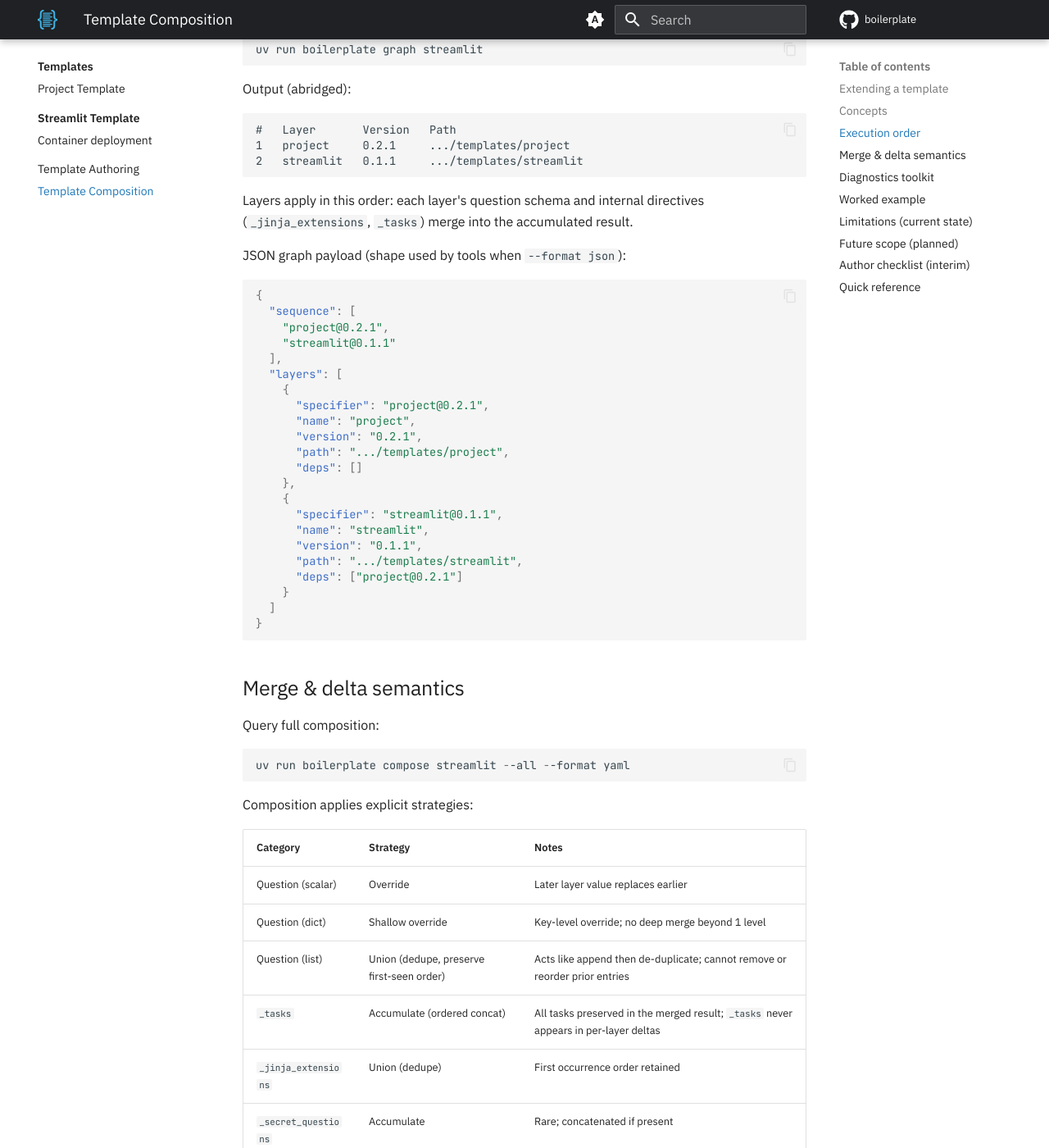
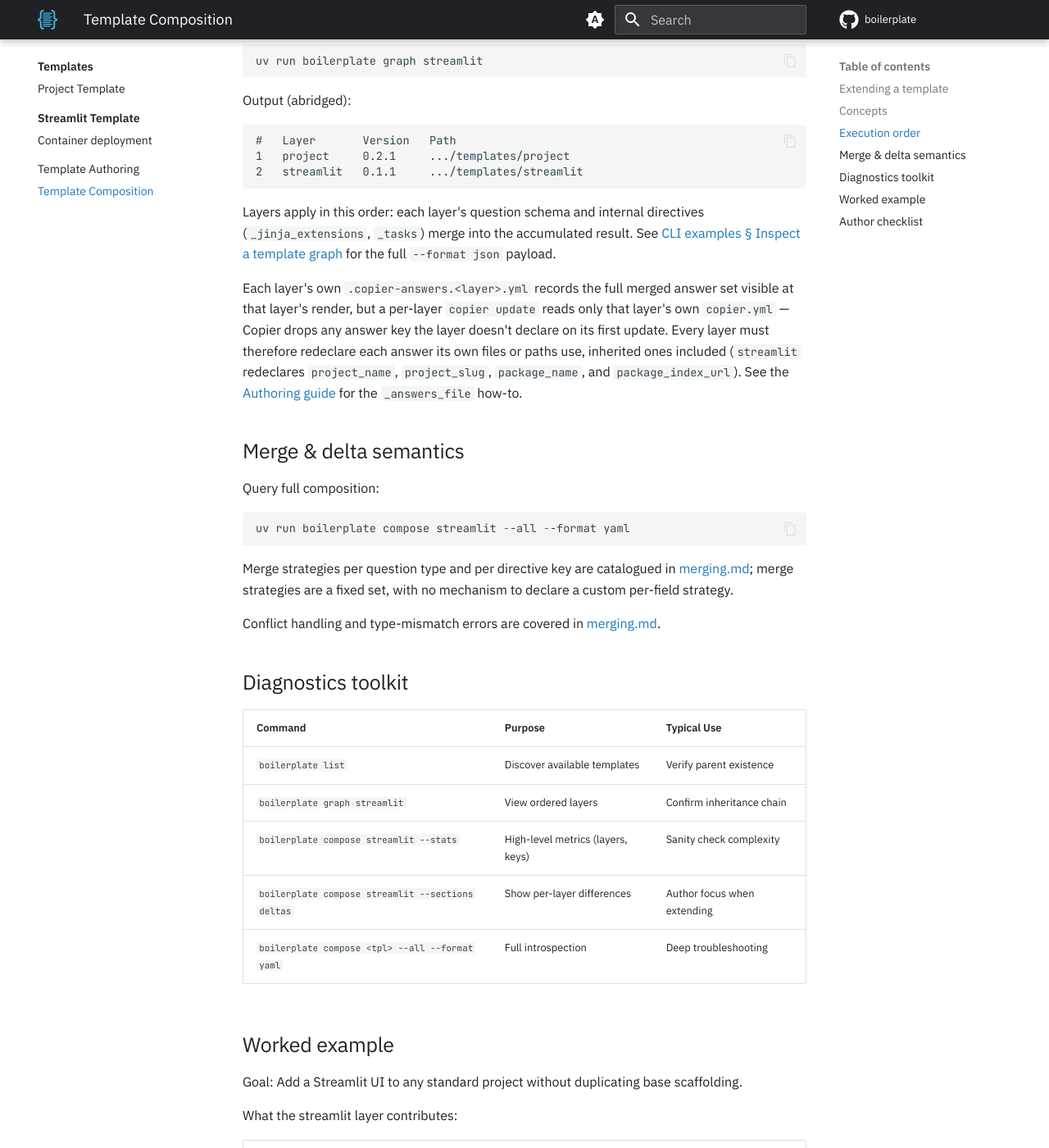
Before and after one commit to TheRealBillSiegler/boilerplate, an MkDocs documentation site: the page built from docs/templates-hub/composition.md, in a window 1280 px wide and 1400 px high, scrolled down 1802 px. Shown: the whole window at 82% size. Built offline with MkDocs 1.6.1 and Material for MkDocs 9.7.7, drawn with Linux system fonts in a browser that asks for light colours; comment, search, counter and statistics services are not loaded; the version menu is left out; some of the changed text lies outside the part shown.

Commit message:
docs: consolidate composition guidance and send lookups to reference
Collapse composition.md's scattered example, merge-rule, and quick-
reference sections into one telling per topic (Execution order, Merge
& delta semantics, Worked example, Author checklist), and send
class-name and merge-strategy lookups to reference/api.md and
reference/merging.md instead of restating them. Move the full graph
--format json payload to cli-examples.md next to the command that
produces it. Move the per-layer answers-file "why" (Copier drops
foreign keys on first update) from authoring.md's how-to step into
composition.md's Execution order, with a link back. Cut planned-scope
content (version pinning, conflict reporting, and the rest of
composition.md's former Limitations/Future scope sections) to a
Planned admonition and the roadmap backlog, keeping only the one
current-state fact (merge strategies are a fixed set) on the page.
Replace design/03's duplicate merge-rules summary and shared-file
authoring guide with links to design/04, which owns both.

Co-Authored-By: Claude Fable 5.1 <noreply@anthropic.com>

````diff
--- a/docs/design/03-template-system.md
+++ b/docs/design/03-template-system.md
@@ -401,34 +401,11 @@ For `filesystem` catalog sources, only the `boilerplate.yml` version is used —
 
 ### Composition rules quick reference
 
-| Concept | Behavior |
-|---------|----------|
-| File overlay | Later layers completely replace earlier layers' files at the same path |
-| Question merge | Shallow merge: later layer's top-level keys override; nested dicts replaced wholesale |
-| `_exclude`, `_subdirectory` | Layer-local: each layer retains its own Copier directives |
-| Task accumulation | Tasks from all layers are collected and executed in dependency order after final render |
-| Diamond dependencies | Each template is rendered once. The template appearing latest in the topological render order wins file conflicts. Topological order follows `extends` declaration order (later entries rendered later). Use `boilerplate graph` to verify the render sequence. |
-
-> **Authoring tip**: Use `boilerplate compose <template> --section layers` to inspect per-layer contributions and identify unintentional file collisions before publishing.
+See [04-composition-engine.md §Merge Rules](04-composition-engine.md#merge-rules) for the merge-strategy mapping, [§Topological Sort](04-composition-engine.md#topological-sort) for diamond-dependency file precedence, and [§Render Behavior](04-composition-engine.md#render-behavior) for file-overlay semantics.
 
 #### Shared File Authoring Guide
 
-When multiple layers need to contribute to the same output file (e.g., `pyproject.toml`, `README.md`), use one of these patterns:
-
-**Pattern 1: Single Owner (Recommended)** Designate one layer as the sole owner of the file. Other layers declare their requirements as template questions that the owning layer's template incorporates.
-
-Example: The `project` base template owns `pyproject.toml`. A derived `streamlit` template adds a `streamlit_version` question. The base template's `pyproject.toml.jinja` includes:
-
-```jinja
-[project]
-dependencies = [
-    {% if streamlit_version is defined %}"streamlit>={{ streamlit_version }}",{% endif %}
-]
-```
-
-**Pattern 2: Post-Render Task** Use a `_tasks` entry to modify the file programmatically after rendering (e.g., `toml` or `json` manipulation scripts).
-
-**Avoid**: Having multiple layers each provide their own copy of the same file. The last layer in topological order silently replaces earlier layers' versions with no merge.
+See [04-composition-engine.md §Managing Shared Files Across Layers](04-composition-engine.md#managing-shared-files-across-layers) for the single-owner and post-render-task patterns for a file multiple layers need to contribute to.
 
 ---
 
--- a/docs/templates-hub/composition.md
+++ b/docs/templates-hub/composition.md
@@ -18,12 +18,14 @@ Rules:
 
 1. A parent must be discoverable by name via `boilerplate list`.
 2. Multiple parents are supported. Siblings are processed in `extends` declaration order, deterministically; later-declared siblings render later and take precedence on conflicts.
-3. Version pinning (future) will allow `parent@>=1.2` style constraints.
 
 !!! warning "Before you extend"
     - Lists merge by union only — inherited entries can't be removed or reordered, so design list-type questions to be purely additive.
     - Dict questions overlay shallowly — a child overriding one key inside a nested structure replaces the whole structure at that level, not just that key.
     - File conflicts aren't diagnosed — if a child writes a path the parent also writes, the child's version wins silently, with no warning.
+
+!!! info "Planned"
+    Version-pinned `extends` constraints (`parent@>=1.2`) and file-conflict reporting (`compose --conflicts`) are tracked on the [roadmap backlog](../roadmap.md#backlog).
 
 ## Concepts
 
@@ -37,11 +39,11 @@ Rules:
 | Merged configuration | The merged configuration after all layers; a questions-only view is also available. |
 | Delta | Per-layer change set: subset of keys this layer adds or overrides relative to previous state. |
 
-Layering supports multiple parents (a dependency graph); execution is always linearized, with dependencies applied first and the target template last. Sibling ordering and conflict precedence are covered under **Extending a template** above.
-
-Model mapping: templates are `TemplateInfo` with parents in `TemplateMeta.extends`; a layer is a `CompositionLayer`; the sequence and graph are `Composition.sequence` / `CompositionGraph`; the merged result is `Composition.final` (`Composition.merged_questions_schema` for the questions-only view); a layer's changes are `CompositionLayer.delta`.
+The composition classes backing these concepts — `TemplateInfo`, `TemplateMeta`, `CompositionLayer`, `Composition`, `CompositionGraph` — are documented in the [API reference](../reference/api.md).
 
 ## Execution order
+
+Layering supports multiple parents (a dependency graph) and always executes linearized, dependencies first and the target template last; sibling ordering and conflict precedence follow the rules under [Extending a template](#extending-a-template) above.
 
 Run:
 
@@ -57,34 +59,9 @@ Output (abridged):
 2   streamlit   0.1.1     .../templates/streamlit
 ```
 
-Layers apply in this order: each layer's question schema and internal directives (`_jinja_extensions`, `_tasks`) merge into the accumulated result.
+Layers apply in this order: each layer's question schema and internal directives (`_jinja_extensions`, `_tasks`) merge into the accumulated result. See [CLI examples § Inspect a template graph](../cli-examples.md#inspect-a-template-graph) for the full `--format json` payload.
 
-JSON graph payload (shape used by tools when `--format json`):
-
-```json
-{
-  "sequence": [
-    "project@0.2.1",
-    "streamlit@0.1.1"
-  ],
-  "layers": [
-    {
-      "specifier": "project@0.2.1",
-      "name": "project",
-      "version": "0.2.1",
-      "path": ".../templates/project",
-      "deps": []
-    },
-    {
-      "specifier": "streamlit@0.1.1",
-      "name": "streamlit",
-      "version": "0.1.1",
-      "path": ".../templates/streamlit",
-      "deps": ["project@0.2.1"]
-    }
-  ]
-}
-```
+Each layer's own `.copier-answers.<layer>.yml` records the full merged answer set visible at that layer's render, but a per-layer `copier update` reads only that layer's own `copier.yml` — Copier drops any answer key the layer doesn't declare on its first update. Every layer must therefore redeclare each answer its own files or paths use, inherited ones included (`streamlit` redeclares `project_name`, `project_slug`, `package_name`, and `package_index_url`). See the [Authoring guide](authoring.md#template-composition) for the `_answers_file` how-to.
 
 ## Merge & delta semantics
 
@@ -94,22 +71,36 @@ Query full composition:
 uv run boilerplate compose streamlit --all --format yaml
 ```
 
-Composition applies explicit strategies:
+Merge strategies per question type and per directive key are catalogued in [merging.md](../reference/merging.md#allowlisted-directive-keys-and-strategies); merge strategies are a fixed set, with no mechanism to declare a custom per-field strategy.
 
-| Category | Strategy | Notes |
-|----------|----------|-------|
-| Question (scalar) | Override | Later layer value replaces earlier |
-| Question (dict) | Shallow override | Key-level override; no deep merge beyond 1 level |
-| Question (list) | Union (dedupe, preserve first-seen order) | Acts like append then de-duplicate; cannot remove or reorder prior entries |
-| `_tasks` | Accumulate (ordered concat) | All tasks preserved in the merged result; `_tasks` never appears in per-layer deltas |
-| `_jinja_extensions` | Union (dedupe) | First occurrence order retained |
-| `_secret_questions` | Accumulate | Rare; concatenated if present |
-| Other underscore keys | Layer-local (not merged) | Ignored in the merged configuration |
+Conflict handling and type-mismatch errors are covered in [merging.md](../reference/merging.md#determinism-and-conflict-handling).
 
-Conflict handling:
+## Diagnostics toolkit
 
-- Incompatible question types for the same key (e.g., list vs dict) raise a merge error.
-- `_min_copier_version` resolves to the highest version across layers.
+| Command | Purpose | Typical Use |
+|---------|---------|--------------|
+| `boilerplate list` | Discover available templates | Verify parent existence |
+| `boilerplate graph streamlit` | View ordered layers | Confirm inheritance chain |
+| `boilerplate compose streamlit --stats` | High-level metrics (layers, keys) | Sanity check complexity |
+| `boilerplate compose streamlit --sections deltas` | Show per-layer differences | Author focus when extending |
+| `boilerplate compose <tpl> --all --format yaml` | Full introspection | Deep troubleshooting |
+
+## Worked example
+
+Goal: Add a Streamlit UI to any standard project without duplicating base scaffolding.
+
+What the streamlit layer contributes:
+
+| Category | Added Value |
+|----------|-------------|
+| Runtime Dependencies | `streamlit`, `pydantic` |
+| App Entry Point | `app.py` with service-driven greeting example |
+| Domain Structure | `models/` & `services/` packages encouraging separation |
+| Containerization | `Dockerfile`, container scripts (build/push) |
+| Developer Experience | VS Code `launch.json` for F5 debugging |
+| Tests | Integration smoke test (`tests/integration/{{ package_name }}/tests_app.py.jinja`) |
+
+Because the schema changes are contained (a `dependencies` override plus the new `container_registry` prompt), all other prompts remain aligned with the base template—no redundant customization logic.
 
 Observed example specifics for the Streamlit chain:
 
@@ -138,60 +129,17 @@ File system overlay (illustrative):
 | project | `pyproject.toml.jinja`, `README.md.jinja`, `src/{{ package_name }}/__init__.py.jinja`, base test scaffold |
 | streamlit | `src/{{ package_name }}/app.py.jinja`, `src/{{ package_name }}/models/greeter.py.jinja`, `src/{{ package_name }}/services/greeter.py.jinja`, `Dockerfile.jinja`, `.vscode/launch.json.jinja`, integration test |
 
-Current merge rule for files: *last layer wins* on path conflicts (no three‑way diff yet). The streamlit layer only adds new paths, so no overwrite occurs.
+File overlay follows [last-layer-wins semantics](../reference/merging.md#file-overlay); the streamlit layer only adds new paths here, so no overwrite occurs.
 
-## Diagnostics toolkit
+## Author checklist
 
-| Command | Purpose | Typical Use |
-|---------|---------|-------------|
-| `boilerplate list` | Discover available templates | Verify parent existence |
-| `boilerplate graph streamlit` | View ordered layers | Confirm inheritance chain |
-| `boilerplate compose streamlit --stats` | High-level metrics (layers, keys) | Sanity check complexity |
-| `boilerplate compose streamlit --sections deltas` | Show per-layer differences | Author focus when extending |
-| `boilerplate compose <tpl> --all --format yaml` | Full introspection | Deep troubleshooting |
-
-Recommended author workflow:
+Recommended workflow:
 
 1. Start from base: design only the deltas you truly need.
 2. After edits, run `compose --sections deltas` to ensure minimal surface area.
-3. If you added conflicting files, explicitly note rationale in your template README (future enhancement).
+3. If you added conflicting files, explicitly note the rationale in your template README.
 
-## Worked example
-
-Goal: Add a Streamlit UI to any standard project without duplicating base scaffolding.
-
-What the streamlit layer contributes:
-
-| Category | Added Value |
-|----------|-------------|
-| Runtime Dependencies | `streamlit`, `pydantic` |
-| App Entry Point | `app.py` with service-driven greeting example |
-| Domain Structure | `models/` & `services/` packages encouraging separation |
-| Containerization | `Dockerfile`, container scripts (build/push) |
-| Developer Experience | VS Code `launch.json` for F5 debugging |
-| Tests | Integration smoke test (`tests/integration/{{ package_name }}/test_app.py.jinja`) |
-
-Because the schema changes are contained (a `dependencies` override plus the new `container_registry` prompt), all other prompts remain aligned with the base template—no redundant customization logic.
-
-## Limitations (current state)
-
-| Limitation | Impact | Mitigation |
-|------------|--------|------------|
-| List union only (no removal / reordering) | Cannot drop or reorder inherited list items | Keep lists minimal; future strategies will allow subtract/append |
-| Shallow dict overlay | Nested structures entirely overridden at first differing key | Design nested config sparingly; split into flat keys |
-| No conflict diagnostics for files | Accidental overwrites could go unnoticed | Manual diff after generation (planned tooling) |
-| No version constraints on parents | Risk of silent drift when base updates | Future `extends: parent@~1.2` pinning |
-| Limited merge strategies (fixed set) | Cannot declare per-field behavior | Await future strategy annotations |
-
-## Future scope (planned)
-
-- Merge strategy annotations (e.g. `append`, `unique`, `deep-merge`)
-- Conflict reporting (`compose --conflicts`)
-- Version specifiers in `extends` (PEP 440 constraints)
-- File overlay preview (`graph --files`)
-- Author lint: fail if delta unnecessarily repeats base defaults
-
-## Author checklist (interim)
+Before publishing:
 
 ```text
 ☐ Parent template listed by `boilerplate list`
@@ -201,20 +149,4 @@ Because the schema changes are contained (a `dependencies` override plus the new
 ☐ Launch/debug assets only when necessary
 ```
 
-## Quick reference
-
-```powershell
-# Inspect layers
-uv run boilerplate graph streamlit
-
-# Stats overview
-uv run boilerplate compose streamlit --stats
-
-# Just the deltas
-uv run boilerplate compose streamlit --sections deltas
-
-# Everything (YAML)
-uv run boilerplate compose streamlit --all --format yaml
-```
-
 Return to the [Templates Hub](index.md) · See the [Authoring guide](authoring.md)
````
Also changed, not shown: docs/cli-examples.md (+27 -0 lines), docs/templates-hub/authoring.md (+1 -1 lines).
